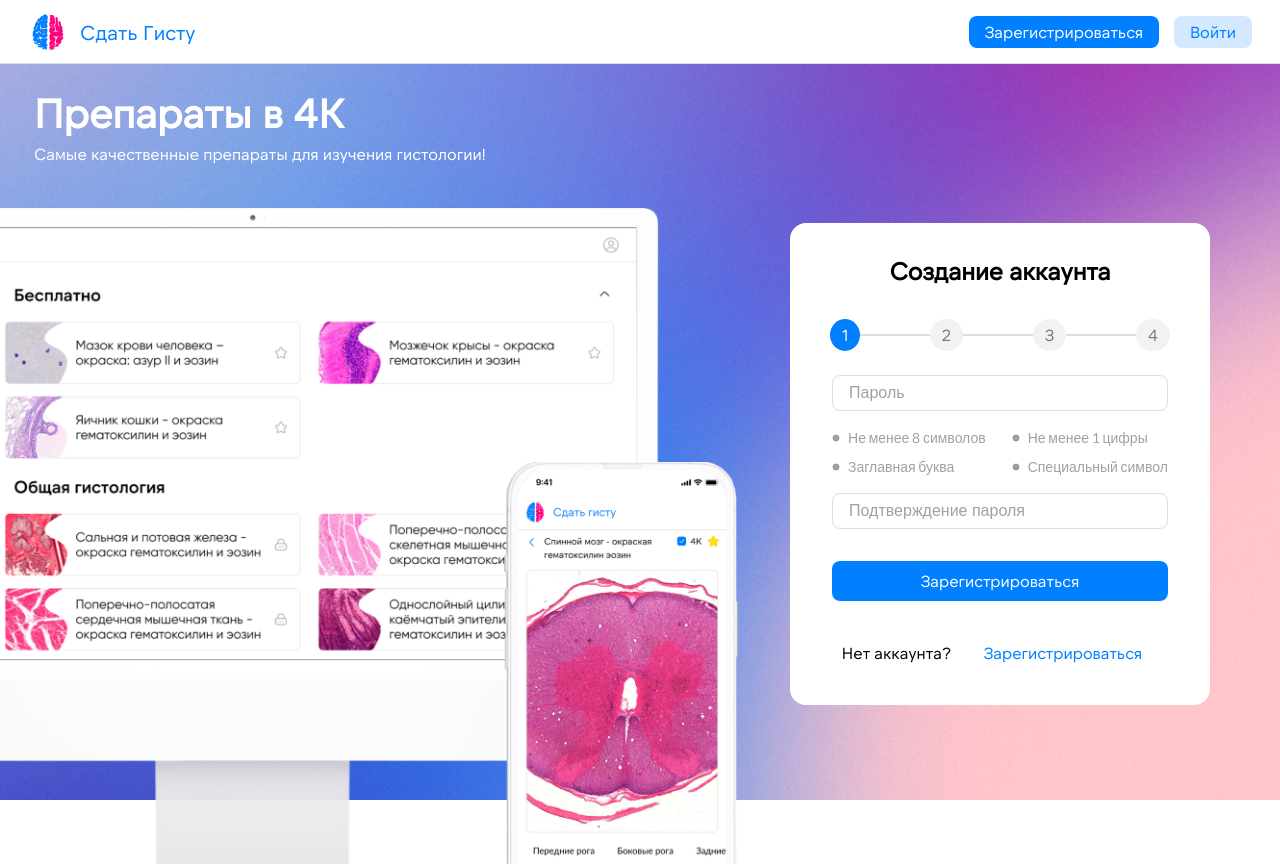
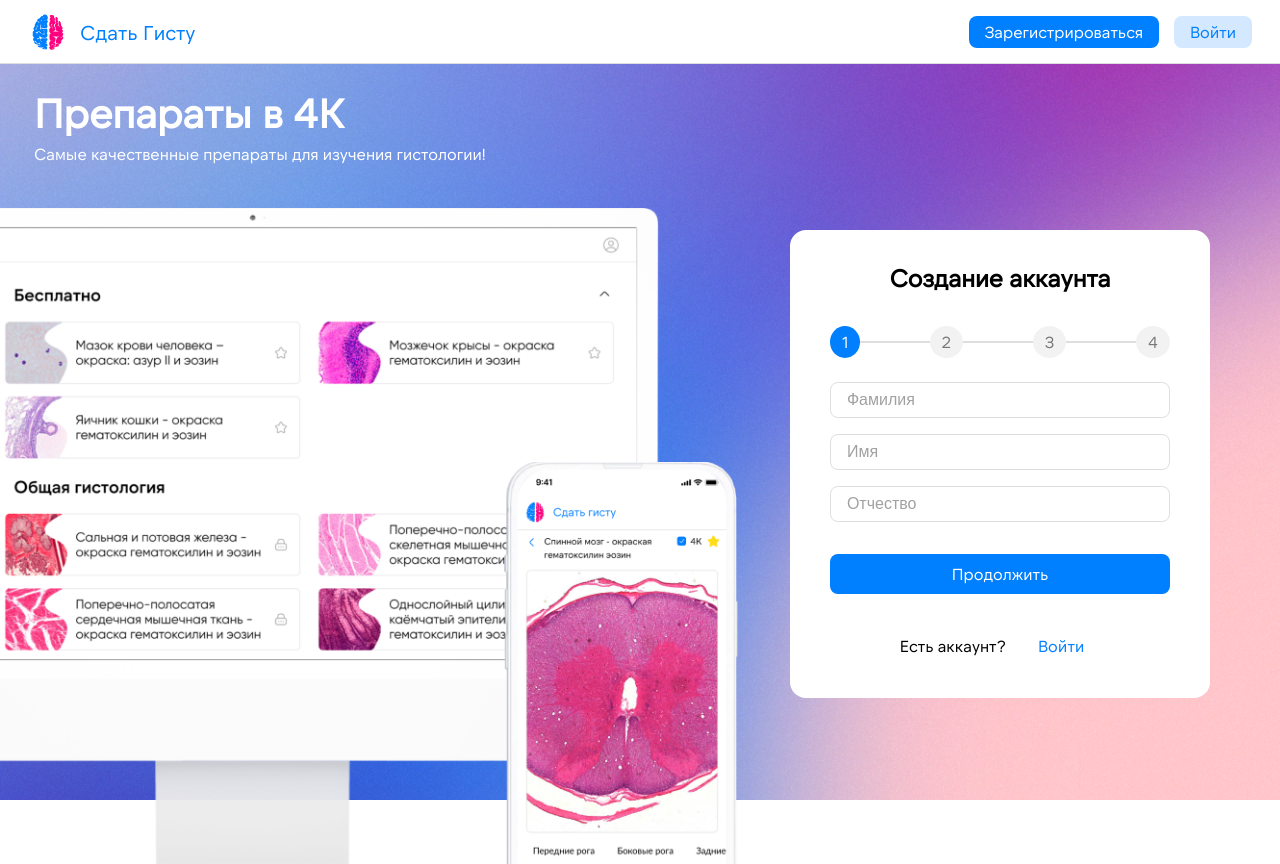
Before and after one commit to OrtemkaDead/gista-front, a Next.js app: page /register in a window 1280 px wide. Built offline with nearby package versions, Linux system fonts and the light colour scheme.

Commit message:
MN-38 - декомпозировал компоненты скринов

```diff
--- a/src/components/widgets/authorization/authorization-register/index.tsx
+++ b/src/components/widgets/authorization/authorization-register/index.tsx
@@ -20,14 +20,14 @@ export const AuthorizationRegister: React.FC<AuthorizationRegisterProps> = ({})
           variant="title-h3"
           font="ntSomic"
         >
-          Нет аккаунта?
+          Есть аккаунт?
         </Typography>
         <Button
           type="borderless"
           size="large"
-          to="/register"
+          to="/authorization"
         >
-          Зарегистрироваться
+          Войти
         </Button>
       </div>
     ),
@@ -40,11 +40,7 @@ export const AuthorizationRegister: React.FC<AuthorizationRegisterProps> = ({})
       buttonSide={buttons}
     >
       <div className={`${componentClassName}__content`}>
-        <FormStepper
-          activeStep={1}
-          steps={[1, 2, 3, 4]}
-        />
-        <FourthScreen />
+        <FormStepper />
       </div>
     </AuthorizationFormWrapper>
   )
--- a/src/components/widgets/form-stepper/form-stepper.types.ts
+++ b/src/components/widgets/form-stepper/form-stepper.types.ts
@@ -1,6 +1,5 @@
 interface FormStepperProps {
-  steps: number[]
-  activeStep: number
+  children?: React.ReactNode
 }
 
 export default FormStepperProps
--- a/src/components/widgets/form-stepper/index.tsx
+++ b/src/components/widgets/form-stepper/index.tsx
@@ -1,15 +1,46 @@
+'use client'
+
 import Typography from '@/components/shared/typography'
+import { useMemo, useState } from 'react'
 
+import { FirstScreen } from '../register-form-screens/first-screen'
+import { FourthScreen } from '../register-form-screens/fourth-screen'
+import { SecondScreen } from '../register-form-screens/second-screen'
+import { ThirdScreen } from '../register-form-screens/third-screen'
 import FormStepperProps from './form-stepper.types'
 import './styles.scss'
 
-export const FormStepper: React.FC<FormStepperProps> = ({ steps, activeStep }) => {
+const FIO_FORM_SCREEN = 1
+const PHONE_EMAIL_SCREEN = 2
+const CODE_SCREEN = 3
+const PASSWORD_SCREEN = 4
+
+const screens = [FIO_FORM_SCREEN, PHONE_EMAIL_SCREEN, CODE_SCREEN, PASSWORD_SCREEN]
+
+export const FormStepper: React.FC<FormStepperProps> = ({}) => {
+  const [activeScreen, setActiveScreen] = useState<number>(FIO_FORM_SCREEN)
+
+  const content = useMemo(() => {
+    if (activeScreen === FIO_FORM_SCREEN) {
+      return <FirstScreen setActiveScreen={setActiveScreen} />
+    }
+    if (activeScreen === PHONE_EMAIL_SCREEN) {
+      return <SecondScreen setActiveScreen={setActiveScreen} />
+    }
+    if (activeScreen === CODE_SCREEN) {
+      return <ThirdScreen setActiveScreen={setActiveScreen} />
+    }
+    if (activeScreen === PASSWORD_SCREEN) {
+      return <FourthScreen setActiveScreen={setActiveScreen} />
+    }
+  }, [activeScreen])
+
   // Переписать на classnames
-  const getStepClass = (step: number) => {
+  const getStepClass = (screen: number) => {
     let cls = 'step'
-    if (activeStep === step) {
+    if (activeScreen === screen) {
       cls += ' step-active'
-    } else if (activeStep > step) {
+    } else if (activeScreen > screen) {
       cls += ' step-done'
     } else {
       cls += ' step-inactive'
@@ -18,10 +49,11 @@ export const FormStepper: React.FC<FormStepperProps> = ({ steps, activeStep }) =
   }
 
   return (
+    <div className="steps-content">
       <div className="steps-container">
-      {steps.map((step, index) => (
+        {screens.map((screen, index) => (
           <div
-          className={getStepClass(step)}
+            className={getStepClass(screen)}
             key={index}
           >
             <div>
@@ -31,13 +63,15 @@ export const FormStepper: React.FC<FormStepperProps> = ({ steps, activeStep }) =
                   font="ntSomic"
                   tag="span"
                 >
-                {step}
+                  {screen}
                 </Typography>
               </div>
             </div>
-          {step < steps.length && <div className="line"></div>}
+            {screen < screens.length && <div className="line"></div>}
           </div>
         ))}
       </div>
+      {content}
+    </div>
   )
 }
--- a/src/components/widgets/form-stepper/styles.scss
+++ b/src/components/widgets/form-stepper/styles.scss
@@ -4,6 +4,10 @@
   align-items: center;
   flex-direction: row;
   justify-content: space-between;
+}
+
+.steps-content {
+  @include flexible($fd: column, $ai: center, $gap: 24px);
 }
 
 .step {
--- a/src/components/widgets/register-form-screens/first-screen/first-screen.types.ts
+++ b/src/components/widgets/register-form-screens/first-screen/first-screen.types.ts
@@ -1,6 +1,5 @@
 interface FirstScreenProps {
-  className?: string
-  children?: React.ReactNode
+  setActiveScreen: React.Dispatch<React.SetStateAction<number>>
 }
 
 export default FirstScreenProps
--- a/src/components/widgets/register-form-screens/first-screen/index.tsx
+++ b/src/components/widgets/register-form-screens/first-screen/index.tsx
@@ -6,12 +6,16 @@ import { useState } from 'react'
 import FirstScreenProps from './first-screen.types'
 import './styles.scss'
 
-export const FirstScreen: React.FC<FirstScreenProps> = ({}) => {
+export const FirstScreen: React.FC<FirstScreenProps> = ({ setActiveScreen }) => {
   const [surname, setSurname] = useState<string>('')
   const [name, setName] = useState<string>('')
   const [lastName, setLastName] = useState<string>('')
 
   const componentClassName = 'first-screen'
+
+  const handleClick = () => {
+    setActiveScreen(2)
+  }
 
   return (
     <form className={componentClassName}>
@@ -36,6 +40,7 @@ export const FirstScreen: React.FC<FirstScreenProps> = ({}) => {
         />
       </div>
       <Button
+        onClick={handleClick}
         size="large"
         fullWidth
       >
--- a/src/components/widgets/register-form-screens/fourth-screen/fourth-screen.types.ts
+++ b/src/components/widgets/register-form-screens/fourth-screen/fourth-screen.types.ts
@@ -1,6 +1,5 @@
 interface FourthScreenProps {
-  className?: string;
-  children?: React.ReactNode;
+  setActiveScreen: React.Dispatch<React.SetStateAction<number>>
 }
 
-export default FourthScreenProps;
+export default FourthScreenProps
--- a/src/components/widgets/register-form-screens/second-screen/index.tsx
+++ b/src/components/widgets/register-form-screens/second-screen/index.tsx
@@ -6,11 +6,15 @@ import { useState } from 'react'
 import SecondScreenProps from './second-screen.types'
 import './styles.scss'
 
-export const SecondScreen: React.FC<SecondScreenProps> = ({}) => {
+export const SecondScreen: React.FC<SecondScreenProps> = ({ setActiveScreen }) => {
   const [phone, setPhone] = useState<string>('')
   const [email, setEmail] = useState<string>('')
 
   const componentClassName = 'second-screen'
+
+  const handleClick = () => {
+    setActiveScreen(3)
+  }
 
   return (
     <form className={componentClassName}>
@@ -29,6 +33,7 @@ export const SecondScreen: React.FC<SecondScreenProps> = ({}) => {
         />
       </div>
       <Button
+        onClick={handleClick}
         size="large"
         fullWidth
       >
--- a/src/components/widgets/register-form-screens/second-screen/second-screen.types.ts
+++ b/src/components/widgets/register-form-screens/second-screen/second-screen.types.ts
@@ -1,6 +1,5 @@
 interface SecondScreenProps {
-  className?: string;
-  children?: React.ReactNode;
+  setActiveScreen: React.Dispatch<React.SetStateAction<number>>
 }
 
-export default SecondScreenProps;
+export default SecondScreenProps
--- a/src/components/widgets/register-form-screens/third-screen/index.tsx
+++ b/src/components/widgets/register-form-screens/third-screen/index.tsx
@@ -7,10 +7,14 @@ import AuthCode from 'react-auth-code-input'
 import './styles.scss'
 import ThirdScreenProps from './third-screen.types'
 
-export const ThirdScreen: React.FC<ThirdScreenProps> = ({}) => {
+export const ThirdScreen: React.FC<ThirdScreenProps> = ({ setActiveScreen }) => {
   const [code, setCode] = useState<string>('')
 
   const componentClassName = 'third-screen'
+
+  const handleClick = () => {
+    setActiveScreen(4)
+  }
 
   return (
     <form className={componentClassName}>
@@ -32,6 +36,7 @@ export const ThirdScreen: React.FC<ThirdScreenProps> = ({}) => {
         />
       </div>
       <Button
+        onClick={handleClick}
         size="large"
         fullWidth
       >
--- a/src/components/widgets/register-form-screens/third-screen/third-screen.types.ts
+++ b/src/components/widgets/register-form-screens/third-screen/third-screen.types.ts
@@ -1,6 +1,5 @@
 interface ThirdScreenProps {
-  className?: string;
-  children?: React.ReactNode;
+  setActiveScreen: React.Dispatch<React.SetStateAction<number>>
 }
 
-export default ThirdScreenProps;
+export default ThirdScreenProps
```
Lines whose indentation alone changed are shown as unchanged.
